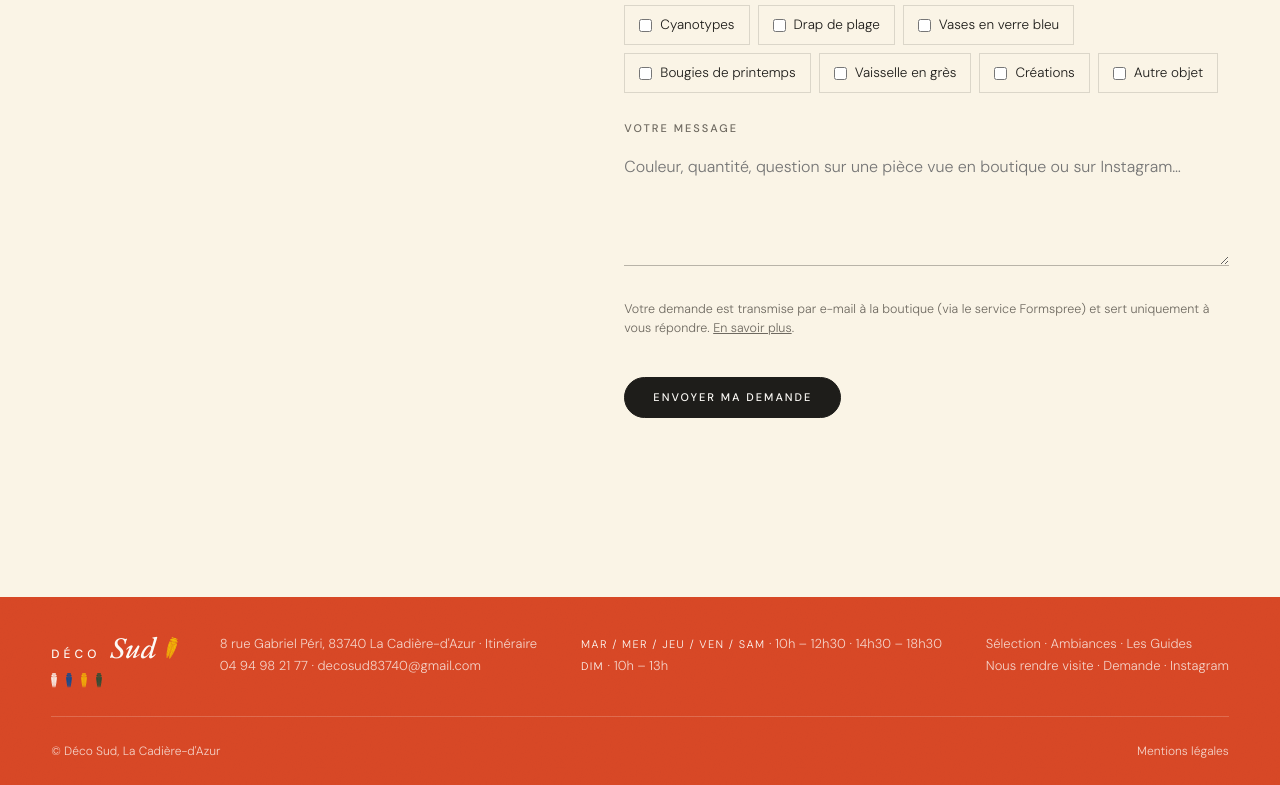
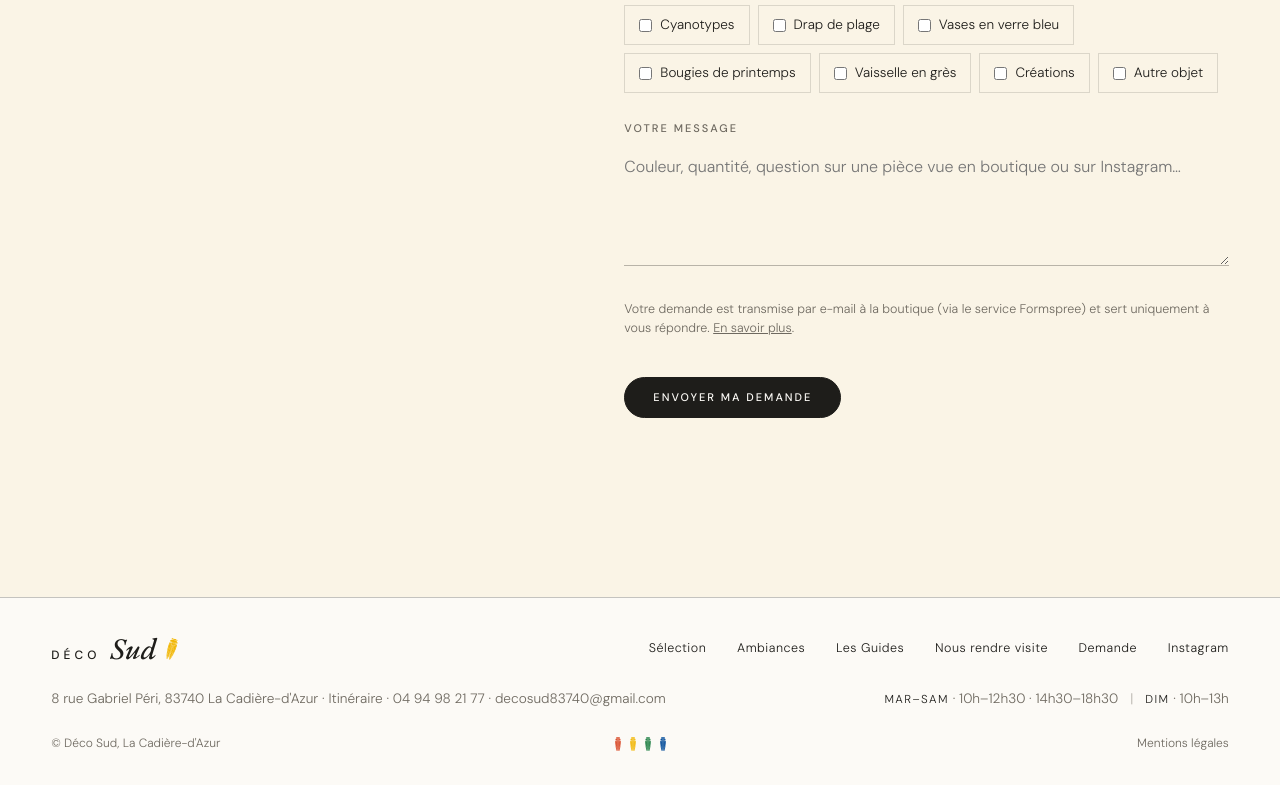
Before and after one commit to jnomius-jpg/site-decosud, a plain HTML site: page visite.html in a window 1280 px wide. Shown: the part 2545-3330 px from the top of the page. Drawn offline with Linux system fonts and the light colour scheme.

Commit message:
Pied de page : miroir de l'en-tête, fond papier et trois lignes fines
Co-Authored-By: Claude Opus 5.5 <noreply@anthropic.com>
Claude-Session: https://claude.ai/code/session_012ES5vKFoRi8uBjR2xc3yEo

```diff
--- a/assets/style.css
+++ b/assets/style.css
@@ -270,26 +270,30 @@ a:hover .placeholder { transform: scale(1.03); }
 /* ==========================================================
    PIED DE PAGE
    ========================================================== */
-/* Pied de page : bandeau fin terracotta, texture papier (classe grain dans le HTML) */
-.footer { --soft: rgba(252, 250, 246, .78); background: var(--terra); color: var(--creme); padding: 36px 0 24px; font-size: 13px; font-weight: 300; line-height: 1.7; }
-.footer .foot-row { display: flex; justify-content: space-between; align-items: flex-start; gap: 28px 40px; flex-wrap: wrap; }
-.footer .foot-block p { margin: 0; color: var(--soft); }
-.footer .foot-hours p { white-space: nowrap; }
-.footer abbr { text-decoration: none; text-transform: uppercase; letter-spacing: .12em; font-size: 11px; color: var(--creme); }
-.footer a { color: var(--soft); text-decoration: underline; text-decoration-color: transparent; text-decoration-thickness: 1px; text-underline-offset: 4px; transition: text-decoration-color .35s, color .35s; }
-.footer a:hover { text-decoration-color: currentColor; color: var(--creme); }
-.footer .logo { color: var(--creme); text-decoration: none; display: inline-flex; }
-.footer .logo .cig { color: var(--ocre); }
-.footer .rail { display: flex; gap: 9px; margin-top: 8px; font-size: 6px; }
-.footer .rail .cig:nth-child(1) { color: var(--creme); }
-.footer .rail .cig:nth-child(2) { color: var(--cobalt); }
-.footer .rail .cig:nth-child(3) { color: var(--ocre); }
-.footer .rail .cig:nth-child(4) { color: #1E4D36; }
-.footer .legal { margin-top: 28px; padding-top: 0; border-top: 1px solid rgba(252, 250, 246, .2); display: flex; justify-content: space-between; flex-wrap: wrap; gap: 8px 12px; font-size: .75rem; color: var(--soft); }
-.footer .legal > * { margin-top: 24px; }
-.sr-only { position: absolute; width: 1px; height: 1px; overflow: hidden; clip: rect(0 0 0 0); white-space: nowrap; }
-@media (max-width: 1240px) { .footer .foot-row { display: grid; grid-template-columns: auto auto; justify-content: space-between; gap: 24px 40px; } }
-@media (max-width: 560px) { .footer { padding: 32px 0 22px; font-size: 12px; } .footer abbr { font-size: 10px; letter-spacing: .1em; } .footer .foot-row { grid-template-columns: 1fr; gap: 18px; } }
+/* Pied de page : miroir de l'en-tête (fond papier, filet fin en haut) */
+.footer { background: var(--lin); color: var(--ink); border-top: 1px solid rgba(30, 29, 26, .25); padding: 36px 0 24px; }
+.footer .foot-line { display: flex; justify-content: space-between; align-items: center; gap: 12px 32px; }
+.footer .foot-nav { display: flex; flex-wrap: wrap; gap: 8px clamp(18px, 2.4vw, 38px); }
+.footer .foot-nav a { font-size: 12.5px; letter-spacing: .04em; position: relative; padding: 4px 0; }
+.footer .foot-nav a::after { content: ""; position: absolute; left: 0; right: 100%; bottom: 0; height: 1px; background: currentColor; transition: right var(--slow); }
+.footer .foot-nav a:hover::after { right: 0; }
+.footer .foot-info { margin-top: 24px; font-size: .85rem; font-weight: 300; color: var(--pierre); align-items: baseline; }
+.footer .foot-info p { margin: 0; }
+.footer .foot-info a, .footer .foot-legal a { text-decoration: underline; text-decoration-color: transparent; text-decoration-thickness: 1px; text-underline-offset: 4px; transition: text-decoration-color .35s, color .35s; }
+.footer .foot-info a:hover, .footer .foot-legal a:hover { text-decoration-color: currentColor; color: var(--ink); }
+.footer .foot-hours, .footer .foot-info a { white-space: nowrap; }
+.footer abbr { text-decoration: none; text-transform: uppercase; letter-spacing: .12em; font-size: .72rem; color: var(--ink); }
+.footer .sep { margin: 0 12px; opacity: .5; }
+.footer .foot-legal { margin-top: 24px; font-size: .75rem; color: var(--pierre); }
+.footer .foot-legal > :first-child, .footer .foot-legal > :last-child { flex: 1; }
+.footer .foot-legal > :last-child { text-align: right; }
+.footer .rail { display: flex; gap: 9px; font-size: 6px; }
+.footer .rail .cig:nth-child(1) { color: var(--terra); }
+.footer .rail .cig:nth-child(2) { color: var(--ocre); }
+.footer .rail .cig:nth-child(3) { color: var(--olive); }
+.footer .rail .cig:nth-child(4) { color: var(--cobalt); }
+@media (max-width: 1100px) { .footer .foot-line, .footer .foot-info { flex-direction: column; align-items: center; text-align: center; } .footer .foot-nav { justify-content: center; } .footer .foot-legal > :last-child { text-align: center; } }
+@media (max-width: 560px) { .footer .foot-info { font-size: .8rem; line-height: 1.7; } .footer .foot-nav { gap: 6px 18px; } }
 
 /* ==========================================================
    PAGES INTÉRIEURES
--- a/visite.html
+++ b/visite.html
@@ -93,30 +93,19 @@
 </section>
 
 </main>
-<footer class="footer grain">
+<footer class="footer">
   <div class="wrap">
-    <div class="foot-row">
-      <div class="foot-id">
-        <a class="logo" href="index.html" aria-label="Déco Sud, accueil"><span class="a">DÉCO</span><span class="b">Sud</span><svg class="cig " aria-hidden="true"><use href="assets/cigales.svg#c"/></svg></a>
-        <div class="rail"><svg class="cig " aria-hidden="true"><use href="assets/cigales.svg#c"/></svg><svg class="cig " aria-hidden="true"><use href="assets/cigales.svg#c"/></svg><svg class="cig " aria-hidden="true"><use href="assets/cigales.svg#c"/></svg><svg class="cig " aria-hidden="true"><use href="assets/cigales.svg#c"/></svg></div>
-      </div>
-      <div class="foot-block">
-        <h4 class="sr-only">La boutique</h4>
-        <p>8 rue Gabriel Péri, 83740 La Cadière-d'Azur · <a href="https://www.google.com/maps/dir/?api=1&amp;destination=D%C3%A9co%20Sud%2C%208%20rue%20Gabriel%20P%C3%A9ri%2C%2083740%20La%20Cadi%C3%A8re-d%27Azur" target="_blank" rel="noopener">Itinéraire</a></p>
-        <p><a href="tel:+33494982177">04 94 98 21 77</a> · <a data-email href="mailto:decosud83740@gmail.com">decosud83740@gmail.com</a></p>
-      </div>
-      <div class="foot-block foot-hours">
-        <h4 class="sr-only">Horaires</h4>
-        <p><abbr title="Du mardi au samedi">Mar / Mer / Jeu / Ven / Sam</abbr> · 10h – 12h30 · 14h30 – 18h30</p>
-        <p><abbr title="Dimanche">Dim</abbr> · 10h – 13h</p>
-      </div>
-      <nav class="foot-block" aria-label="Liens du pied de page">
-        <p><a href="selection.html">Sélection</a> · <a href="index.html#ambiances">Ambiances</a> · <a href="index.html#guides">Les Guides</a></p>
-        <p><a href="visite.html">Nous rendre visite</a> · <a href="visite.html#demande">Demande</a> · <a href="https://www.instagram.com/decosud_83740/" target="_blank" rel="noopener">Instagram</a></p>
-      </nav>
+    <div class="foot-line foot-top">
+      <a class="logo" href="index.html" aria-label="Déco Sud, accueil"><span class="a">DÉCO</span><span class="b">Sud</span><svg class="cig " aria-hidden="true"><use href="assets/cigales.svg#c"/></svg></a>
+      <nav class="foot-nav" aria-label="Liens du pied de page"><a href="selection.html">Sélection</a><a href="index.html#ambiances">Ambiances</a><a href="index.html#guides">Les Guides</a><a href="visite.html">Nous rendre visite</a><a href="visite.html#demande">Demande</a><a href="https://www.instagram.com/decosud_83740/" target="_blank" rel="noopener">Instagram</a></nav>
     </div>
-    <div class="legal">
+    <div class="foot-line foot-info">
+      <p>8 rue Gabriel Péri, 83740 La Cadière-d'Azur · <a href="https://www.google.com/maps/dir/?api=1&amp;destination=D%C3%A9co%20Sud%2C%208%20rue%20Gabriel%20P%C3%A9ri%2C%2083740%20La%20Cadi%C3%A8re-d%27Azur" target="_blank" rel="noopener">Itinéraire</a> · <a href="tel:+33494982177" >04 94 98 21 77</a> · <a data-email href="mailto:decosud83740@gmail.com">decosud83740@gmail.com</a></p>
+      <p class="foot-hours"><abbr title="Du mardi au samedi">Mar–Sam</abbr> · 10h–12h30 · 14h30–18h30<span class="sep" aria-hidden="true">|</span><abbr title="Dimanche">Dim</abbr> · 10h–13h</p>
+    </div>
+    <div class="foot-line foot-legal">
       <span>© Déco Sud, La Cadière-d'Azur</span>
+      <div class="rail"><svg class="cig " aria-hidden="true"><use href="assets/cigales.svg#c"/></svg><svg class="cig " aria-hidden="true"><use href="assets/cigales.svg#c"/></svg><svg class="cig " aria-hidden="true"><use href="assets/cigales.svg#c"/></svg><svg class="cig " aria-hidden="true"><use href="assets/cigales.svg#c"/></svg></div>
       <a href="mentions-legales.html">Mentions légales</a>
     </div>
   </div>
```
Also changed, not shown: index.html (+10 -21 lines), mentions-legales.html (+10 -21 lines), selection.html (+10 -21 lines).
